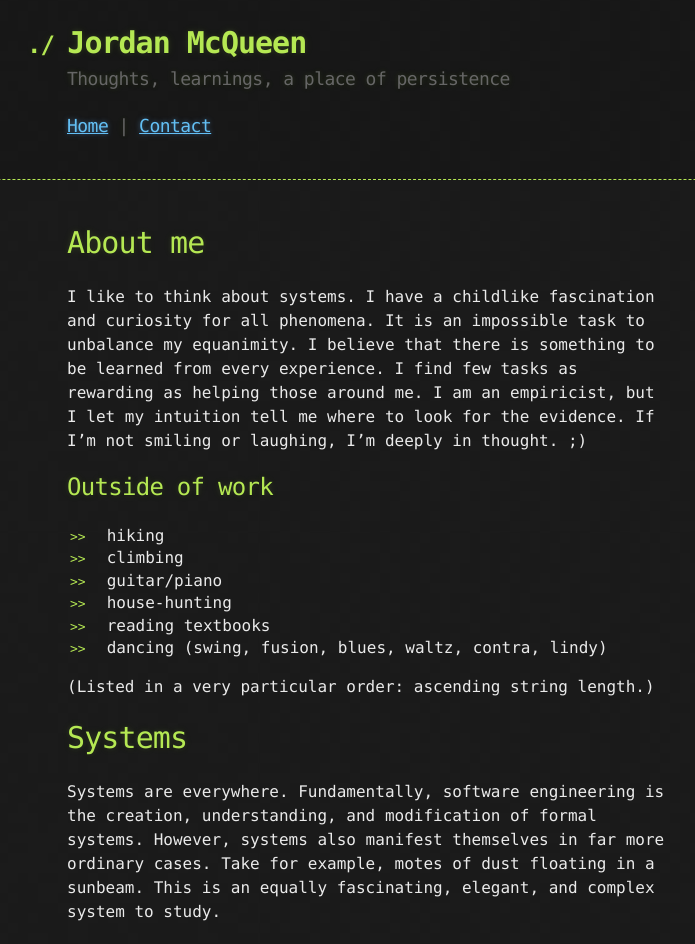
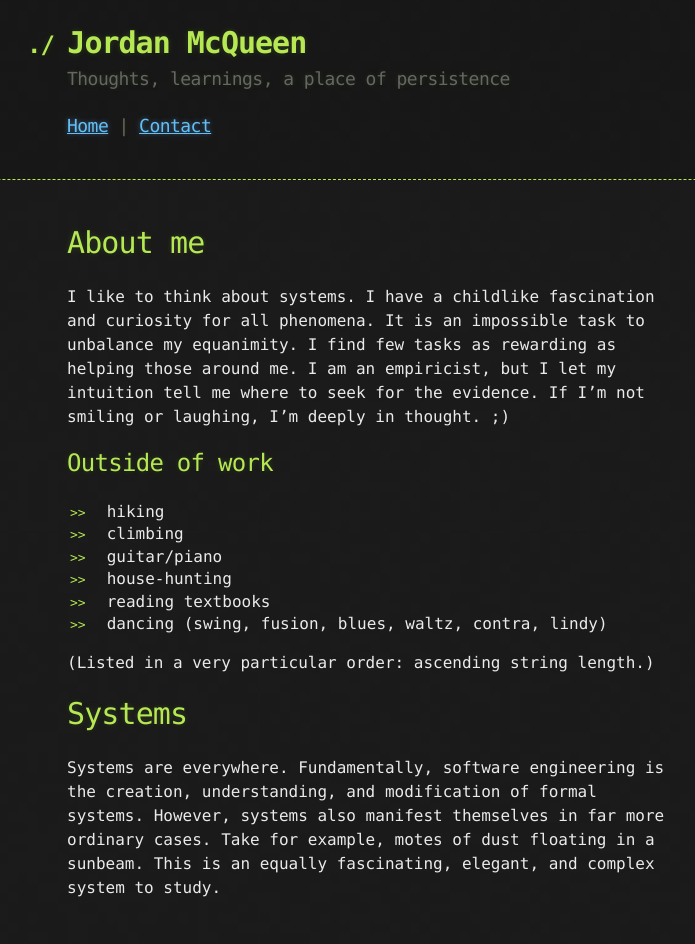
Before and after one commit to mcqueenjordan/mcqueenjordan.github.io, a Jekyll site: the page built from index.md, in a window 1280 px wide. Shown: the whole page, without its empty margins (273-968 px from the left). Built offline with Jekyll 4.4.1, drawn with Linux system fonts in a browser that asks for light colours; our own code applies the rules of GitHub Pages for plain Markdown files; after the commit the page ends 920 px from its top, so only the background shows below that.

Commit message:
small wording changes

```diff
--- a/index.md
+++ b/index.md
@@ -5,10 +5,9 @@ layout: default
 # [](#header-1)About me
 
 I like to think about systems. I have a childlike fascination and curiosity
-for all phenomena. It is an impossible task to unbalance my equanimity. I
-believe that there is something to be learned from every experience. I find
+for all phenomena. It is an impossible task to unbalance my equanimity. I find
 few tasks as rewarding as helping those around me. I am an empiricist, but I
-let my intuition tell me where to look for the evidence. If I'm not smiling or
+let my intuition tell me where to seek for the evidence. If I'm not smiling or
 laughing, I'm deeply in thought. ;)
 
 
```
